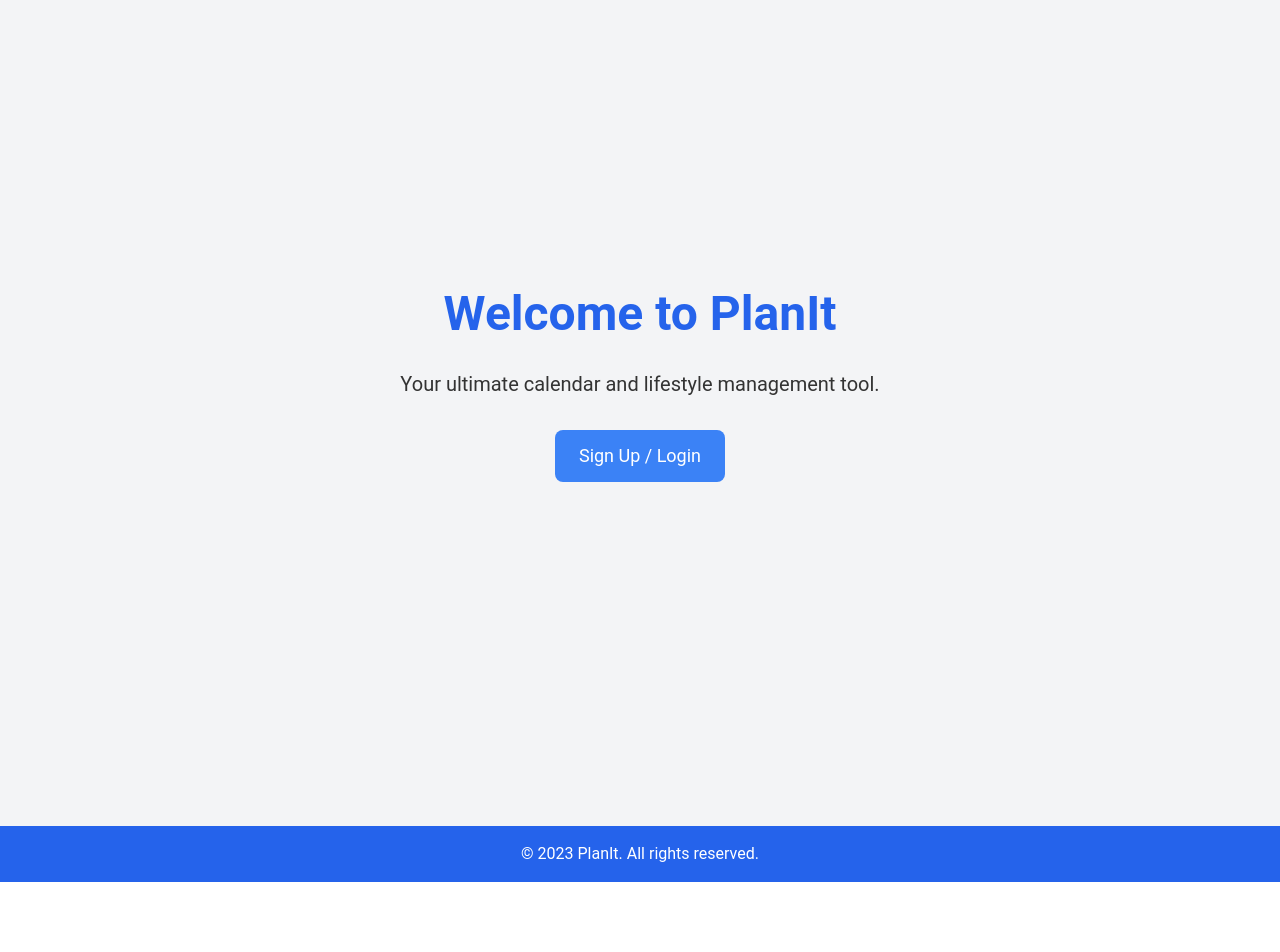
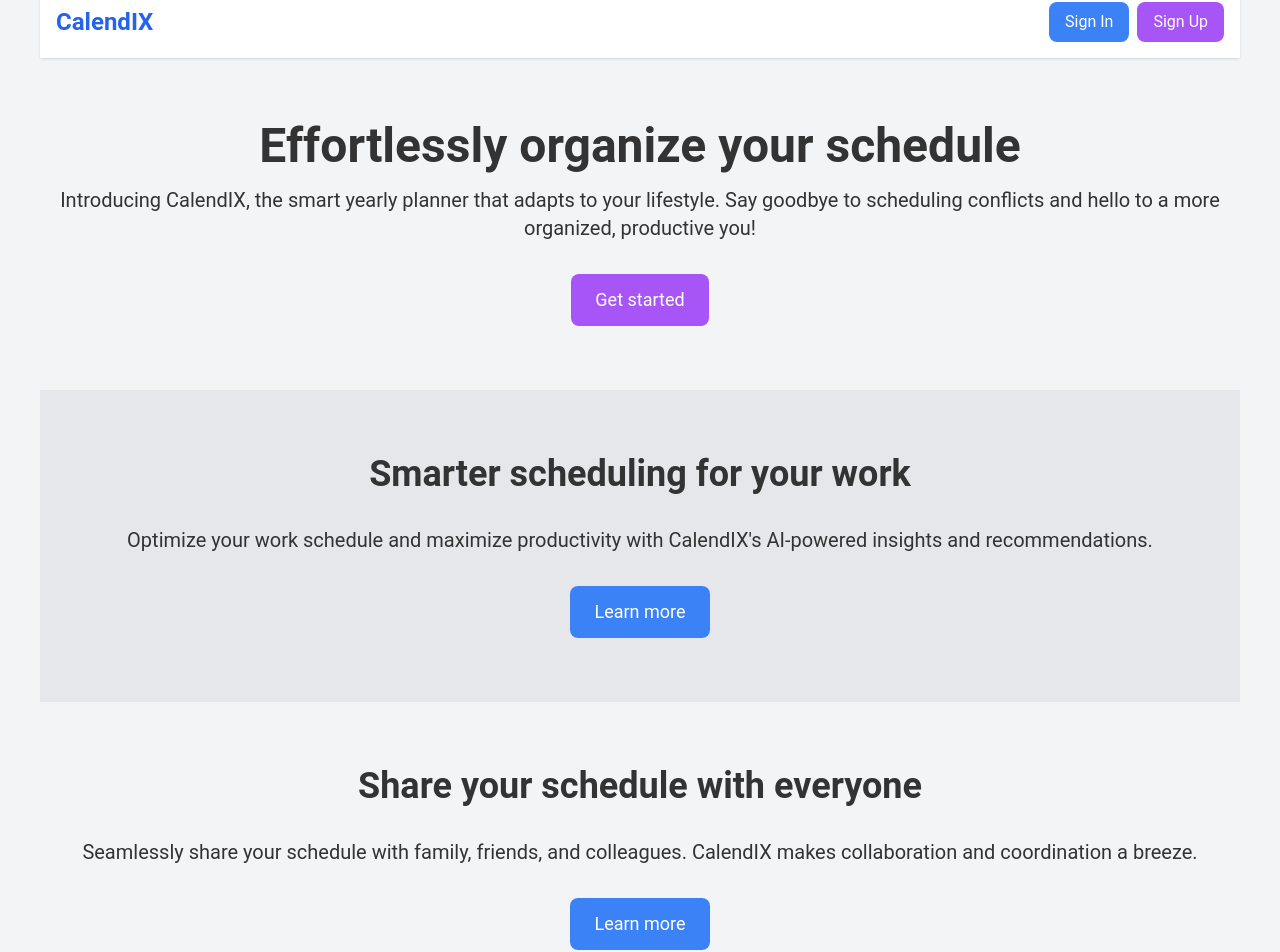
Before and after one commit to GPT-Engineer-App/calendix-app-structure, a React (Vite) app: page / in a window 1280 px wide. Shown: the part 118-1070 px from the top of the page. Before the commit the page ends 1000 px from the top, so only its background shows below. Built offline with nearby package versions, Linux system fonts and the light colour scheme.

Commit message:
Updated the landing page to match the provided design and text.

```diff
--- a/src/pages/Index.jsx
+++ b/src/pages/Index.jsx
@@ -1,7 +1,6 @@
 import React, { useState, useEffect } from 'react';
 import { useNavigate } from 'react-router-dom';
 import SignUpLoginModal from '../components/SignUpLoginModal';
-
 import { useSupabaseAuth } from '../integrations/supabase/auth.jsx';
 
 const Index = () => {
@@ -18,13 +17,92 @@ const Index = () => {
     }
   }, [session, navigate]);
 
+  return (
+    <div className="flex flex-col items-center justify-center bg-gray-100">
+      <header className="w-full bg-white shadow">
+        <div className="container mx-auto flex justify-between items-center p-4">
+          <h1 className="text-2xl font-bold text-blue-600">CalendIX</h1>
+          <div>
+            <button onClick={openModal} className="bg-blue-500 text-white px-4 py-2 rounded-lg mr-2">Sign In</button>
+            <button onClick={openModal} className="bg-purple-500 text-white px-4 py-2 rounded-lg">Sign Up</button>
+          </div>
+        </div>
+      </header>
 
+      <main className="w-full flex flex-col items-center">
+        <section className="text-center py-16">
+          <h2 className="text-5xl font-bold mb-4">Effortlessly organize your schedule</h2>
+          <p className="text-xl mb-8">Introducing CalendIX, the smart yearly planner that adapts to your lifestyle. Say goodbye to scheduling conflicts and hello to a more organized, productive you!</p>
+          <button onClick={openModal} className="bg-purple-500 text-white px-6 py-3 rounded-lg text-lg">Get started</button>
+        </section>
 
-  return (
-    <div className="flex flex-col items-center justify-center h-screen bg-gray-100">
-      <h1 className="text-5xl font-bold mb-8 text-blue-600">Welcome to PlanIt</h1>
-      <p className="text-xl mb-8">Your ultimate calendar and lifestyle management tool.</p>
-      <button onClick={openModal} className="bg-blue-500 text-white px-6 py-3 rounded-lg text-lg">Sign Up / Login</button>
+        <section className="w-full bg-gray-200 py-16">
+          <div className="container mx-auto text-center">
+            <h3 className="text-4xl font-bold mb-8">Smarter scheduling for your work</h3>
+            <p className="text-xl mb-8">Optimize your work schedule and maximize productivity with CalendIX's AI-powered insights and recommendations.</p>
+            <button className="bg-blue-500 text-white px-6 py-3 rounded-lg text-lg">Learn more</button>
+          </div>
+        </section>
+
+        <section className="w-full py-16">
+          <div className="container mx-auto text-center">
+            <h3 className="text-4xl font-bold mb-8">Share your schedule with everyone</h3>
+            <p className="text-xl mb-8">Seamlessly share your schedule with family, friends, and colleagues. CalendIX makes collaboration and coordination a breeze.</p>
+            <button className="bg-blue-500 text-white px-6 py-3 rounded-lg text-lg">Learn more</button>
+          </div>
+        </section>
+
+        <section className="w-full bg-gray-200 py-16">
+          <div className="container mx-auto text-center">
+            <h3 className="text-4xl font-bold mb-8">Get started!</h3>
+            <p className="text-xl mb-8">Unlock the full potential of CalendIX and start achieving your goals today. Sign up now and experience the difference of intelligent, personalized scheduling.</p>
+            <button onClick={openModal} className="bg-purple-500 text-white px-6 py-3 rounded-lg text-lg">Sign up</button>
+          </div>
+        </section>
+
+        <section className="w-full py-16">
+          <div className="container mx-auto">
+            <h3 className="text-4xl font-bold mb-8 text-center">FAQ</h3>
+            <div className="bg-white shadow-md rounded-lg p-8">
+              <h4 className="text-2xl font-bold mb-4">What is a schedule tool, and how does it work?</h4>
+              <p className="text-lg mb-8">CalendIX is an intelligent scheduling tool that learns your unique lifestyle and preferences to create a personalized, optimized schedule. It integrates with your existing calendar apps and provides smart recommendations to help you make the most of your time.</p>
+              <h4 className="text-2xl font-bold mb-4">Can I sync my schedule with other calendars?</h4>
+              <p className="text-lg mb-8">Yes, CalendIX seamlessly syncs with popular calendar apps like Google Calendar, Outlook, and Apple Calendar. You can easily import and export events for a streamlined experience.</p>
+              <h4 className="text-2xl font-bold mb-4">Can I share my schedule with others?</h4>
+              <p className="text-lg mb-8">Absolutely! CalendIX makes it easy to share your schedule with family, friends, colleagues, or anyone else who needs to stay in the loop. You have full control over what information is shared and with whom.</p>
+              <h4 className="text-2xl font-bold mb-4">Is my data safe and secure with CalendIX?</h4>
+              <p className="text-lg mb-8">At CalendIX, we take data privacy and security seriously. We employ industry-standard encryption and follow strict data protection protocols to ensure your information is always safe and secure.</p>
+            </div>
+          </div>
+        </section>
+
+        <section className="w-full bg-gray-200 py-16">
+          <div className="container mx-auto">
+            <h3 className="text-4xl font-bold mb-8 text-center">What's new?</h3>
+            <div className="flex justify-around">
+              <div className="bg-white shadow-md rounded-lg p-8 w-1/3">
+                <h4 className="text-2xl font-bold mb-4">Introducing the Ultimate Schedule Tool for Your Business</h4>
+                <p className="text-lg mb-8">Streamline your team's scheduling and boost productivity with CalendIX's powerful business features.</p>
+              </div>
+              <div className="bg-white shadow-md rounded-lg p-8 w-1/3">
+                <h4 className="text-2xl font-bold mb-4">Stay Organized, Productive No Matter the Schedule</h4>
+                <p className="text-lg mb-8">CalendIX adapts to your ever-changing lifestyle, ensuring you stay on top of your tasks and commitments.</p>
+              </div>
+              <div className="bg-white shadow-md rounded-lg p-8 w-1/3">
+                <h4 className="text-2xl font-bold mb-4">Smart Productivity with the Intelligent Schedule Tool of the Year</h4>
+                <p className="text-lg mb-8">Experience the power of AI-driven scheduling with CalendIX, voted the best intelligent planner of the year.</p>
+              </div>
+            </div>
+          </div>
+        </section>
+      </main>
+
+      <footer className="w-full bg-white shadow py-8">
+        <div className="container mx-auto text-center">
+          <p>&copy; 2023 CalendIX. All rights reserved.</p>
+        </div>
+      </footer>
+
       <SignUpLoginModal isOpen={isModalOpen} onClose={closeModal} />
     </div>
   );
```
